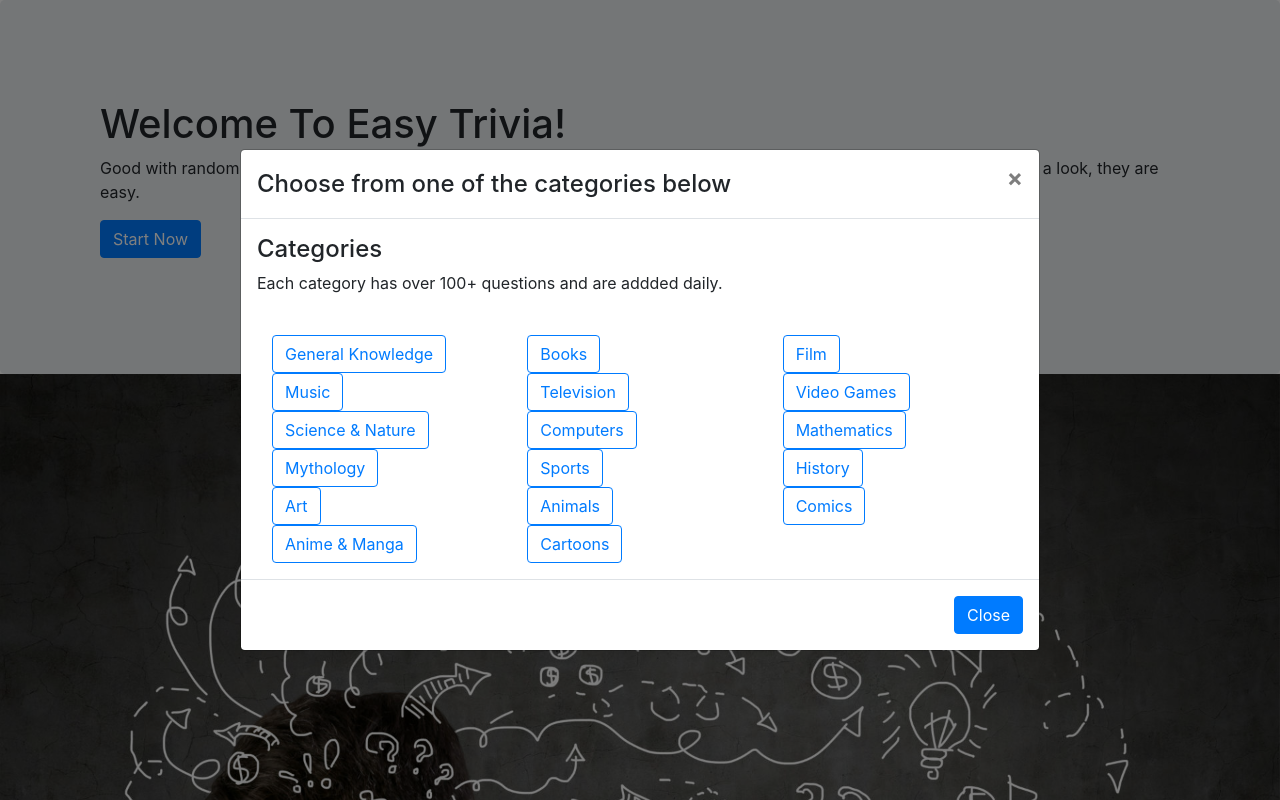
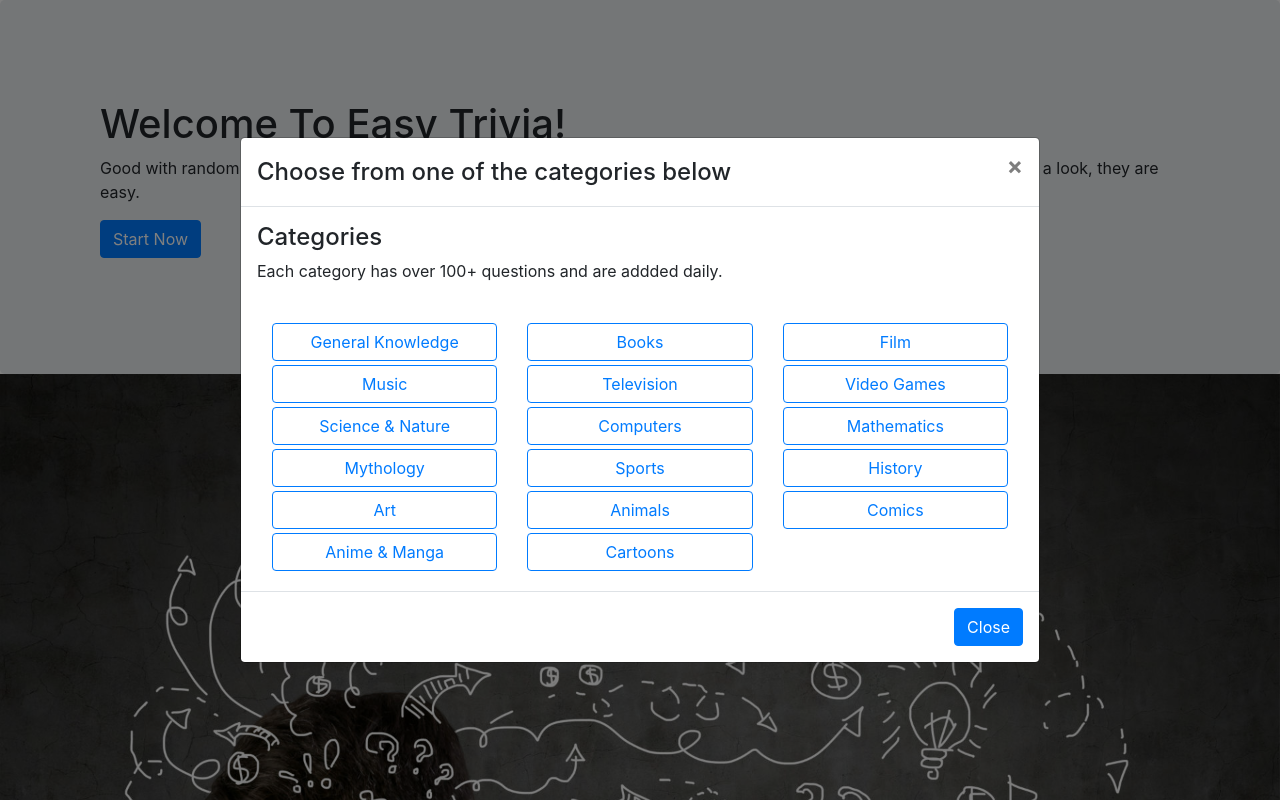
Before and after one commit to Marcioshub/trivia-questions, a React (Create React App) app: page / in a window 1280 px wide. Both pictures are taken after a click on the button "Start Now". Shown: the top 800 px of the page. Built offline with nearby package versions, Linux system fonts and the light colour scheme.

Commit message:
fixed category buttons

```diff
--- a/src/pages/Home.js
+++ b/src/pages/Home.js
@@ -25,7 +25,7 @@ export default function Home() {
             <Row>
               <Col xs={6} md={4}>
                 <Button
-                  variant="outline-primary"
+                  variant="outline-primary btn-block mb-1"
                   as={Link}
                   to={`/questions/generalknowledge/9`}
                 >
@@ -34,7 +34,7 @@ export default function Home() {
               </Col>
               <Col xs={6} md={4}>
                 <Button
-                  variant="outline-primary"
+                  variant="outline-primary btn-block mb-1"
                   as={Link}
                   to={`/questions/books/10`}
                 >
@@ -43,7 +43,7 @@ export default function Home() {
               </Col>
               <Col xs={6} md={4}>
                 <Button
-                  variant="outline-primary"
+                  variant="outline-primary btn-block mb-1"
                   as={Link}
                   to={`/questions/film/11`}
                 >
@@ -52,7 +52,7 @@ export default function Home() {
               </Col>
               <Col xs={6} md={4}>
                 <Button
-                  variant="outline-primary"
+                  variant="outline-primary btn-block mb-1"
                   as={Link}
                   to={`/questions/music/12`}
                 >
@@ -61,7 +61,7 @@ export default function Home() {
               </Col>
               <Col xs={6} md={4}>
                 <Button
-                  variant="outline-primary"
+                  variant="outline-primary btn-block mb-1"
                   as={Link}
                   to={`/questions/television/14`}
                 >
@@ -70,7 +70,7 @@ export default function Home() {
               </Col>
               <Col xs={6} md={4}>
                 <Button
-                  variant="outline-primary"
+                  variant="outline-primary btn-block mb-1"
                   as={Link}
                   to={`/questions/videogames/15`}
                 >
@@ -79,7 +79,7 @@ export default function Home() {
               </Col>
               <Col xs={6} md={4}>
                 <Button
-                  variant="outline-primary"
+                  variant="outline-primary btn-block mb-1"
                   as={Link}
                   to={`/questions/sciencenature/17`}
                 >
@@ -88,7 +88,7 @@ export default function Home() {
               </Col>
               <Col xs={6} md={4}>
                 <Button
-                  variant="outline-primary"
+                  variant="outline-primary btn-block mb-1"
                   as={Link}
                   to={`/questions/computers/18`}
                 >
@@ -97,7 +97,7 @@ export default function Home() {
               </Col>
               <Col xs={6} md={4}>
                 <Button
-                  variant="outline-primary"
+                  variant="outline-primary btn-block mb-1"
                   as={Link}
                   to={`/questions/mathematics/19`}
                 >
@@ -106,7 +106,7 @@ export default function Home() {
               </Col>
               <Col xs={6} md={4}>
                 <Button
-                  variant="outline-primary"
+                  variant="outline-primary btn-block mb-1"
                   as={Link}
                   to={`/questions/mythology/20`}
                 >
@@ -115,7 +115,7 @@ export default function Home() {
               </Col>
               <Col xs={6} md={4}>
                 <Button
-                  variant="outline-primary"
+                  variant="outline-primary btn-block mb-1"
                   as={Link}
                   to={`/questions/sports/21`}
                 >
@@ -124,7 +124,7 @@ export default function Home() {
               </Col>
               <Col xs={6} md={4}>
                 <Button
-                  variant="outline-primary"
+                  variant="outline-primary btn-block mb-1"
                   as={Link}
                   to={`/questions/history/23`}
                 >
@@ -133,7 +133,7 @@ export default function Home() {
               </Col>
               <Col xs={6} md={4}>
                 <Button
-                  variant="outline-primary"
+                  variant="outline-primary btn-block mb-1"
                   as={Link}
                   to={`/questions/art/25`}
                 >
@@ -142,7 +142,7 @@ export default function Home() {
               </Col>
               <Col xs={6} md={4}>
                 <Button
-                  variant="outline-primary"
+                  variant="outline-primary btn-block mb-1"
                   as={Link}
                   to={`/questions/animals/27`}
                 >
@@ -151,7 +151,7 @@ export default function Home() {
               </Col>
               <Col xs={6} md={4}>
                 <Button
-                  variant="outline-primary"
+                  variant="outline-primary btn-block mb-1"
                   as={Link}
                   to={`/questions/comics/29`}
                 >
@@ -160,7 +160,7 @@ export default function Home() {
               </Col>
               <Col xs={6} md={4}>
                 <Button
-                  variant="outline-primary"
+                  variant="outline-primary btn-block mb-1"
                   as={Link}
                   to={`/questions/animeandmanga/31`}
                 >
@@ -169,7 +169,7 @@ export default function Home() {
               </Col>
               <Col xs={6} md={4}>
                 <Button
-                  variant="outline-primary"
+                  variant="outline-primary btn-block mb-1"
                   as={Link}
                   to={`/questions/cartoons/32`}
                 >
```
